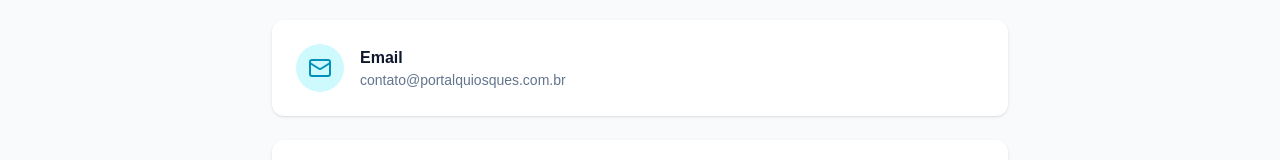
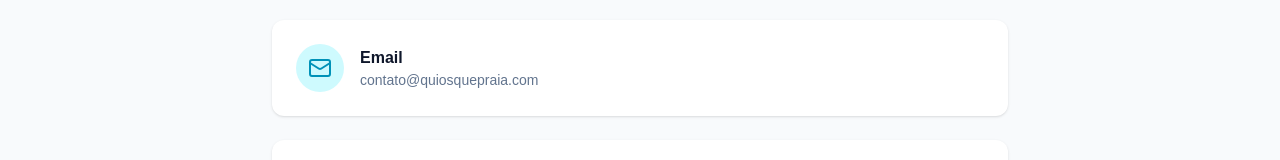
Before and after one commit to brasilagency2026/quiosquepraiadirectory, a Next.js app: page /suporte-contato in a window 1280 px wide. Shown: the part 221-381 px from the top of the page. Built offline with nearby package versions, Linux system fonts and the light colour scheme.

Commit message:
fix: update contact email to contato@quiosquepraia.com

```diff
--- a/app/suporte-contato/page.tsx
+++ b/app/suporte-contato/page.tsx
@@ -18,7 +18,7 @@
               </div>
               <div>
                 <h2 className="font-semibold text-slate-900 dark:text-white">Email</h2>
-                <p className="text-sm text-slate-500">contato@portalquiosques.com.br</p>
+                <p className="text-sm text-slate-500">contato@quiosquepraia.com</p>
               </div>
             </div>
           </div>
```
